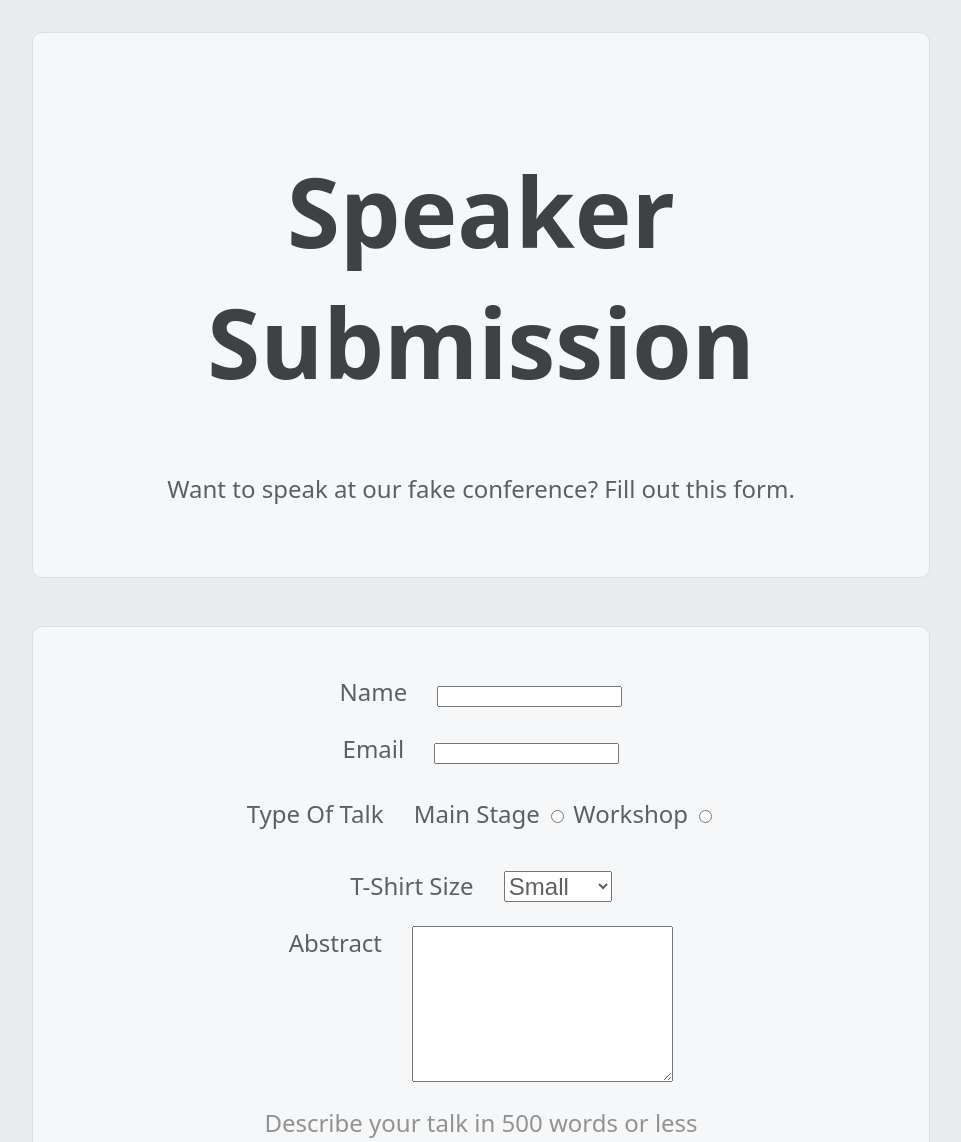
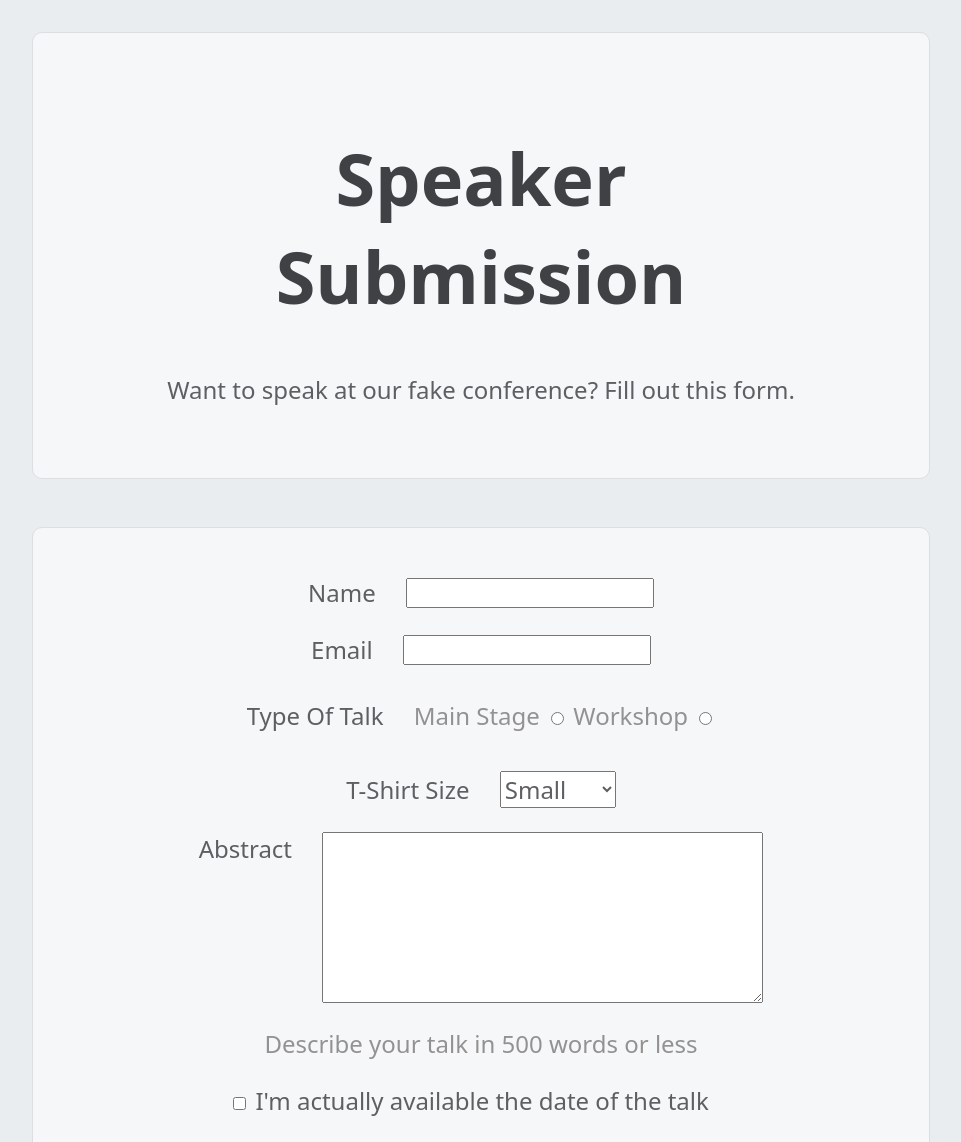
Before and after one commit to LukaTsanavaBTU/forms-practice, a plain HTML site: page index.html in a window 1280 px wide. Shown: the top 1142 px of the page, without its empty margins (159-1120 px from the left). Drawn offline with Linux system fonts and the light colour scheme.

Commit message:
Change font colors and sizes, add readme

```diff
--- a/index.html
+++ b/index.html
@@ -41,7 +41,7 @@
             </div>
             <div>
                 <label for="abstract">Abstract</label>
-                <textarea name="abstract" id="abstract" cols="30" rows="10"></textarea>
+                <textarea name="abstract" id="abstract" cols="30" rows="5"></textarea>
                 <p>Describe your talk in 500 words or less</p>
             </div>
             <div>
--- a/styles/styles.css
+++ b/styles/styles.css
@@ -6,7 +6,8 @@
     --header-color: #3f4144;
     --text-main: #5d6063;
     --text-light: #929292;
-    font-family: system-ui, -apple-system, BlinkMacSystemFont, 'Segoe UI', Roboto, Oxygen, Ubuntu, Cantarell, 'Open Sans', 'Helvetica Neue', sans-serif;
+    --system-font: system-ui, -apple-system, BlinkMacSystemFont, 'Segoe UI', Roboto, Oxygen, Ubuntu, Cantarell, 'Open Sans', 'Helvetica Neue', sans-serif;
+    font-family: var(--system-font);
     color: var(--text-main);
     font-size: 1.5rem;
     margin: 1rem 0px;
@@ -32,7 +33,7 @@ header + main {
 
 h1 {
     color: var(--header-color);
-    font-size: 4rem;
+    font-size: 3rem;
 }
 
 textarea + p {
@@ -64,18 +65,22 @@ button {
     margin-top: 1rem;
 }
 
+select, textarea, input[type="text"], input[type="email"] {
+    font-size: 1rem;
+    color: var(--text-main);
+    font-family: var(--system-font);
+}
+
 input[type="text"], input[type="email"] {
+    width: 100%;
     max-width: 10rem;
+    height: 1rem;
 }
 
 div > label {
     margin-right: 1rem;
 }
 
-select {
-    font-size: 1rem;
-    color: var(--text-main);
-}
 
 div + div {
     margin-top: 1rem;
@@ -83,4 +88,9 @@ div + div {
 
 textarea {
     vertical-align: top;
+    resize: vertical;
 }
+
+span ~ label {
+    color: var(--text-light);
+}
```
Also changed, not shown: 1 other file.
